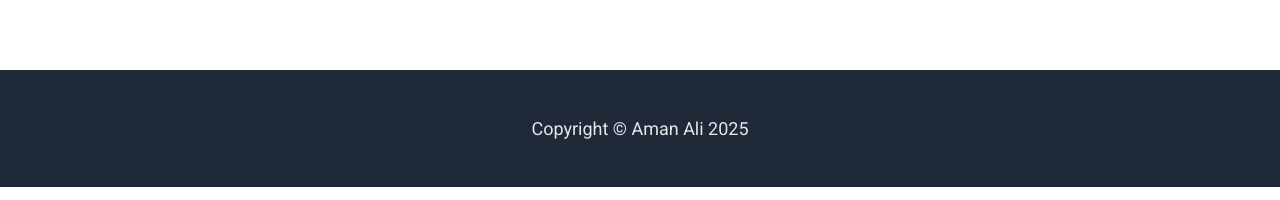
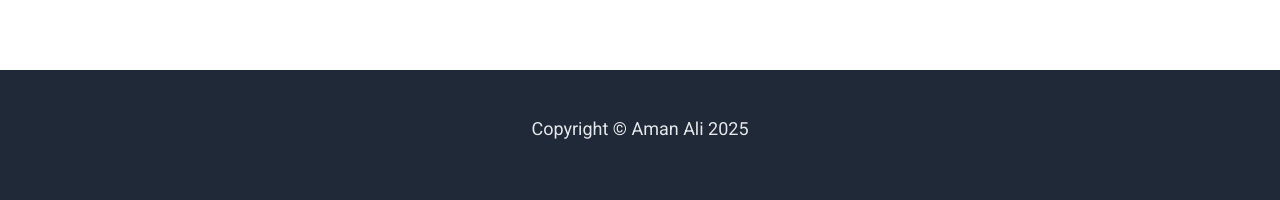
Before and after one commit to theamanali/landing-page, a plain HTML site: page index.html in a window 1280 px wide. Shown: the part 1727-1927 px from the top of the page. Drawn offline with Linux system fonts and the light colour scheme.

Commit message:
Fix footer padding bug

```diff
--- a/css/styles.css
+++ b/css/styles.css
@@ -252,5 +252,5 @@ footer {
   color: #e5e7eb;
   display: flex;
   justify-content: center;
-  padding: 48px 48px 48px 48px;
+  padding: 48px 48px 64px 48px;
 }
```
